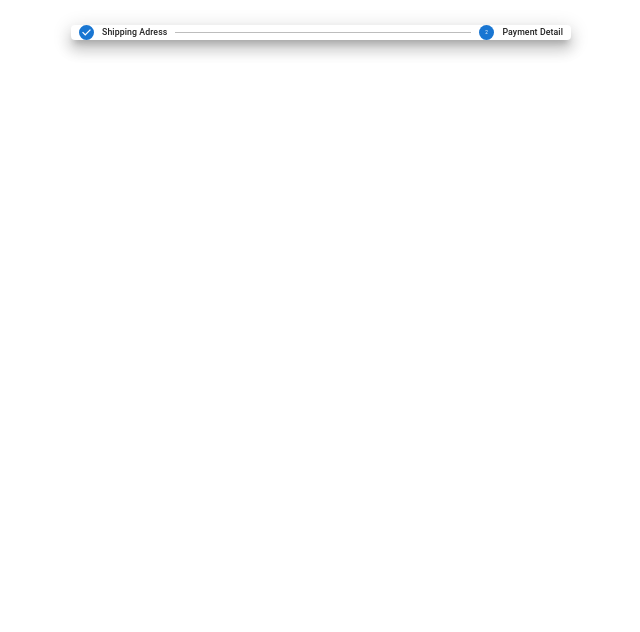
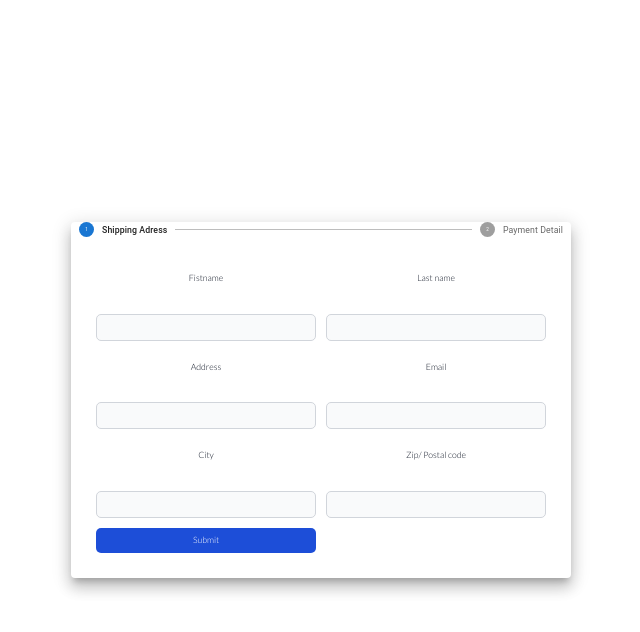
Before and after one commit to PAPAYAHUNG/Tech-mallshop, a React (Create React App) app: page /checkout in a window 1280 px wide. Shown: the top 632 px of the page, without its empty margins (319-959 px from the left). Built offline with nearby package versions, Linux system fonts and the light colour scheme; no server answers.

Commit message:
Add cart check out method

```diff
--- a/src/App.js
+++ b/src/App.js
@@ -14,7 +14,7 @@
 
       <Routes>
           <Route path="/" element={<Home/>}/>
-          <Route path="/checkout" element={<Checkout/>}/>
+          <Route path="/checkout" element={<Checkout />}/>
 
 
 
--- a/src/Component/Cart/Cart.jsx
+++ b/src/Component/Cart/Cart.jsx
@@ -58,7 +58,7 @@
                       variant="outlined"
                       color="error"
                       onClick={() => {
-                        if (item.quantity < 0) {
+                        if (item.quantity <= 0) {
                           alert("Quantity as least 0");
                         } else {
                           // console.log('im clicked')
--- /dev/null
+++ b/src/Component/Checkout/AddressForm/AddressForm.jsx
@@ -0,0 +1,153 @@
+import React, { useEffect } from "react";
+import { useRef } from "react";
+import { useState } from "react";
+import { commerce } from "../../../lib/commerce";
+
+function AddressForm({checkoutToken}) {
+  const [shippingCountries, setShippingCountries] = useState([]);
+  const [shippingCountrie, setShippingCountrie] = useState("");
+  const [shippingSubdivisions, setShippingSubdivisions] = useState([]);
+  const [shippingSubdivision, setShippingSubdivision] = useState("");
+  const [shippingOptions, setShippingOptions] = useState([]);
+  const [shippingOption, setShippingOption] = useState("");
+
+  const fetchShippingCountries = async (checkoutToken) => {
+    try {
+      const { countries } = await commerce.services.localeListShippingCountries(checkoutToken);
+        setShippingCountries(countries)
+
+    } catch (err) {
+        console.log({err});
+    }
+  };
+
+  console.log({shippingCountries})
+
+  useEffect(()=>{
+    fetchShippingCountries()
+  },[])
+
+
+  const [input, setInput] = useState({
+    firstname: "",
+    lastname: "",
+    address: "",
+    email: "",
+    city: "",
+    zip: "",
+  });
+  const refInput = useRef();
+
+  const handleChange = (e) => {
+    setInput({
+      ...input,
+      [e.target.name]: e.target.value,
+    });
+  };
+  const handleSubmit = (e) => {
+    e.preventDefault();
+    console.log({ input });
+    setInput({
+      firstname: "",
+      lastname: "",
+      address: "",
+      email: "",
+      city: "",
+      zip: "",
+    });
+    refInput.current.focus();
+  };
+  return (
+    <form onSubmit={handleSubmit}>
+      <div className="grid sm:grid-cols-1 md:grid-cols-2 text-center p-10 gap-4">
+        <div className="mt-4">
+          <label className="block mb-2 text-sm font-medium text-gray-900 dark:text-gray-300">
+            Fistname
+          </label>{" "}
+          <br />
+          <input
+            className="bg-gray-50 border border-gray-300 text-gray-900 text-sm rounded-lg focus:ring-blue-500 focus:border-blue-500 block w-full p-2.5 dark:bg-gray-700 dark:border-gray-600 dark:placeholder-gray-400 dark:text-white dark:focus:ring-blue-500 dark:focus:border-blue-500"
+            ref={refInput}
+            type="text"
+            name="firstname"
+            value={input.firstname}
+            onChange={handleChange}
+          />
+        </div>
+        <div className="mt-4">
+          <label className="block mb-2 text-sm font-medium text-gray-900 dark:text-gray-300">
+            Last name
+          </label>{" "}
+          <br />
+          <input
+            className="bg-gray-50 border border-gray-300 text-gray-900 text-sm rounded-lg focus:ring-blue-500 focus:border-blue-500 block w-full p-2.5 dark:bg-gray-700 dark:border-gray-600 dark:placeholder-gray-400 dark:text-white dark:focus:ring-blue-500 dark:focus:border-blue-500"
+            type="text"
+            name="lastname"
+            value={input.lastname}
+            onChange={handleChange}
+          />
+        </div>
+        <div className="mt-4">
+          <label className="block mb-2 text-sm font-medium text-gray-900 dark:text-gray-300">
+            Address
+          </label>{" "}
+          <br />
+          <input
+            className="bg-gray-50 border border-gray-300 text-gray-900 text-sm rounded-lg focus:ring-blue-500 focus:border-blue-500 block w-full p-2.5 dark:bg-gray-700 dark:border-gray-600 dark:placeholder-gray-400 dark:text-white dark:focus:ring-blue-500 dark:focus:border-blue-500"
+            type="text"
+            name="address"
+            value={input.address}
+            onChange={handleChange}
+          />
+        </div>
+        <div className="mt-4">
+          <label className="block mb-2 text-sm font-medium text-gray-900 dark:text-gray-300">
+            Email
+          </label>{" "}
+          <br />
+          <input
+            className="bg-gray-50 border border-gray-300 text-gray-900 text-sm rounded-lg focus:ring-blue-500 focus:border-blue-500 block w-full p-2.5 dark:bg-gray-700 dark:border-gray-600 dark:placeholder-gray-400 dark:text-white dark:focus:ring-blue-500 dark:focus:border-blue-500"
+            type="text"
+            name="email"
+            value={input.email}
+            onChange={handleChange}
+          />
+        </div>
+        <div className="mt-4">
+          <label className="block mb-2 text-sm font-medium text-gray-900 dark:text-gray-300">
+            City
+          </label>{" "}
+          <br />
+          <input
+            className="bg-gray-50 border border-gray-300 text-gray-900 text-sm rounded-lg focus:ring-blue-500 focus:border-blue-500 block w-full p-2.5 dark:bg-gray-700 dark:border-gray-600 dark:placeholder-gray-400 dark:text-white dark:focus:ring-blue-500 dark:focus:border-blue-500"
+            type="text"
+            name="city"
+            value={input.city}
+            onChange={handleChange}
+          />
+        </div>
+        <div className="mt-4">
+          <label className="block mb-2 text-sm font-medium text-gray-900 dark:text-gray-300">
+            Zip/ Postal code
+          </label>{" "}
+          <br />
+          <input
+            className="bg-gray-50 border border-gray-300 text-gray-900 text-sm rounded-lg focus:ring-blue-500 focus:border-blue-500 block w-full p-2.5 dark:bg-gray-700 dark:border-gray-600 dark:placeholder-gray-400 dark:text-white dark:focus:ring-blue-500 dark:focus:border-blue-500"
+            type="text"
+            name="zip"
+            value={input.zip}
+            onChange={handleChange}
+          />
+        </div>
+        <button
+          className="text-white bg-blue-700 hover:bg-blue-800 focus:ring-4 focus:outline-none focus:ring-blue-300 font-medium rounded-lg text-sm w-full sm:w-auto px-5 py-2.5 text-center dark:bg-blue-600 dark:hover:bg-blue-700 dark:focus:ring-blue-800"
+          type="submit"
+        >
+          Submit
+        </button>
+      </div>
+    </form>
+  );
+}
+
+export default AddressForm;
--- /dev/null
+++ b/src/Component/Checkout/AddressForm/Input.jsx
@@ -0,0 +1,9 @@
+import React from 'react'
+
+function Input() {
+  return (
+    <div>Input</div>
+  )
+}
+
+export default Input
--- a/src/Component/Checkout/Checkout.jsx
+++ b/src/Component/Checkout/Checkout.jsx
@@ -8,24 +8,54 @@
 import Navbar from "../Navbar/Navbar";
 import { Paper } from "@mui/material";
 import { useState } from "react";
+import AddressForm from "./AddressForm/AddressForm";
+import PaymentForm from "./PaymentForm/PaymentForm";
+import { useEffect } from "react";
+import { commerce } from "../../lib/commerce";
+import { useSelector } from "react-redux";
 
 function Checkout() {
-    const [activeStep, setActiveStep] = useState(1)
+  const { cartList } = useSelector((state) => state.quantityReducer);
+  console.log({ cartList });
+  const [activeStep, setActiveStep] = useState(0);
   const steps = ["Shipping Adress", "Payment Detail"];
+
+  const [checkoutToken, setCheckoutToken] = useState(null)
+
+  useEffect(() => {
+    async function createToken() {
+      try {
+        const token = await commerce.checkout.generateToken(cartList.id, {
+          type: "cart",
+        });
+        console.log({ token });
+        setCheckoutToken(token)
+      } catch (err) {
+        console.log({ err });
+      }
+    }
+    createToken();
+  }, []);
+
+  const Form = () => (activeStep === 0 ? <AddressForm checkoutToken={checkoutToken}/> : <PaymentForm />);
+
+
+  const Confirmation = () => <div>Your process is complete</div>;
   return (
     <div>
-        {/* <Navbar /> */}
-      <div className="flex justify-center p-10">
-        <Paper  elevation={10} style={{ width: 500 }}>
-          <Stepper activeStep={activeStep} style={{fontSize:20}}>
+      {/* <Navbar /> */}
+      <div className="flex h-screen justify-center items-center">
+        <Paper elevation={10} style={{ width: 500 }}>
+          <Stepper activeStep={activeStep} style={{ fontSize: 20 }}>
             {steps.map((step, index) => {
               return (
-                <Step key={step} style={{fontSize:20}}>
-                  <StepLabel style={{fontSize:40}}>{step}</StepLabel>
+                <Step key={step} style={{ fontSize: 20 }}>
+                  <StepLabel style={{ fontSize: 40 }}>{step}</StepLabel>
                 </Step>
               );
             })}
           </Stepper>
+          {activeStep === steps.length ? <Confirmation /> : <Form />}
         </Paper>
       </div>
     </div>
--- /dev/null
+++ b/src/Component/Checkout/PaymentForm/PaymentForm.jsx
@@ -0,0 +1,9 @@
+import React from 'react'
+
+const PaymentForm = () => {
+  return (
+    <div>PaymentForm</div>
+  )
+}
+
+export default PaymentForm
--- a/src/Component/Navbar/Navbar.jsx
+++ b/src/Component/Navbar/Navbar.jsx
@@ -11,7 +11,7 @@
   const { isOpenCart,cartList } = useSelector((state) => state.quantityReducer);
   const dispatch = useDispatch();
   const location = useLocation()
-  console.log({location});
+  // console.log({location});
   return (
     <div>
       <div
--- a/src/Component/Products/Product/Product.jsx
+++ b/src/Component/Products/Product/Product.jsx
@@ -52,7 +52,7 @@
         >
           <ShoppingCartIcon /> Buy Now
         </Button>
-        <div className="flex items-center">
+        {/* <div className="flex items-center">
           <Button
             style={{ fontSize: 15, fontWeight: 700 }}
             size="small"
@@ -74,7 +74,7 @@
             variant="outlined"
             color="error"
             onClick={()=>{
-              if(quantity<0){
+              if(quantity<=0){
                 alert('Quantity as least 0')
               }
               else{
@@ -88,7 +88,7 @@
           >
             -
           </Button>
-        </div>
+        </div> */}
       </CardActions>
     </Card>
   );
--- a/src/Component/Products/Products.jsx
+++ b/src/Component/Products/Products.jsx
@@ -23,8 +23,9 @@
               sm={6}
               md={4}
               lg={3}
+              // xl={2}
             >
-              <Product item={item} handleAddtoCart={handleAddtoCart} cart={cart} />
+              <Product justifyContent="center" item={item} handleAddtoCart={handleAddtoCart} cart={cart} />
             </Grid>
           );
         })}
--- a/src/Pages/Home/Home.jsx
+++ b/src/Pages/Home/Home.jsx
@@ -11,8 +11,8 @@
   const [productList, setProductList] = useState([]);
   const [cart, setCart] = useState([]);
 
-  console.log({ productList });
-  console.log({ cart });
+  // console.log({ productList });
+  // console.log({ cart });
   const fetchProduct = async () => {
     try {
       const { data } = await commerce.products.list();
```
